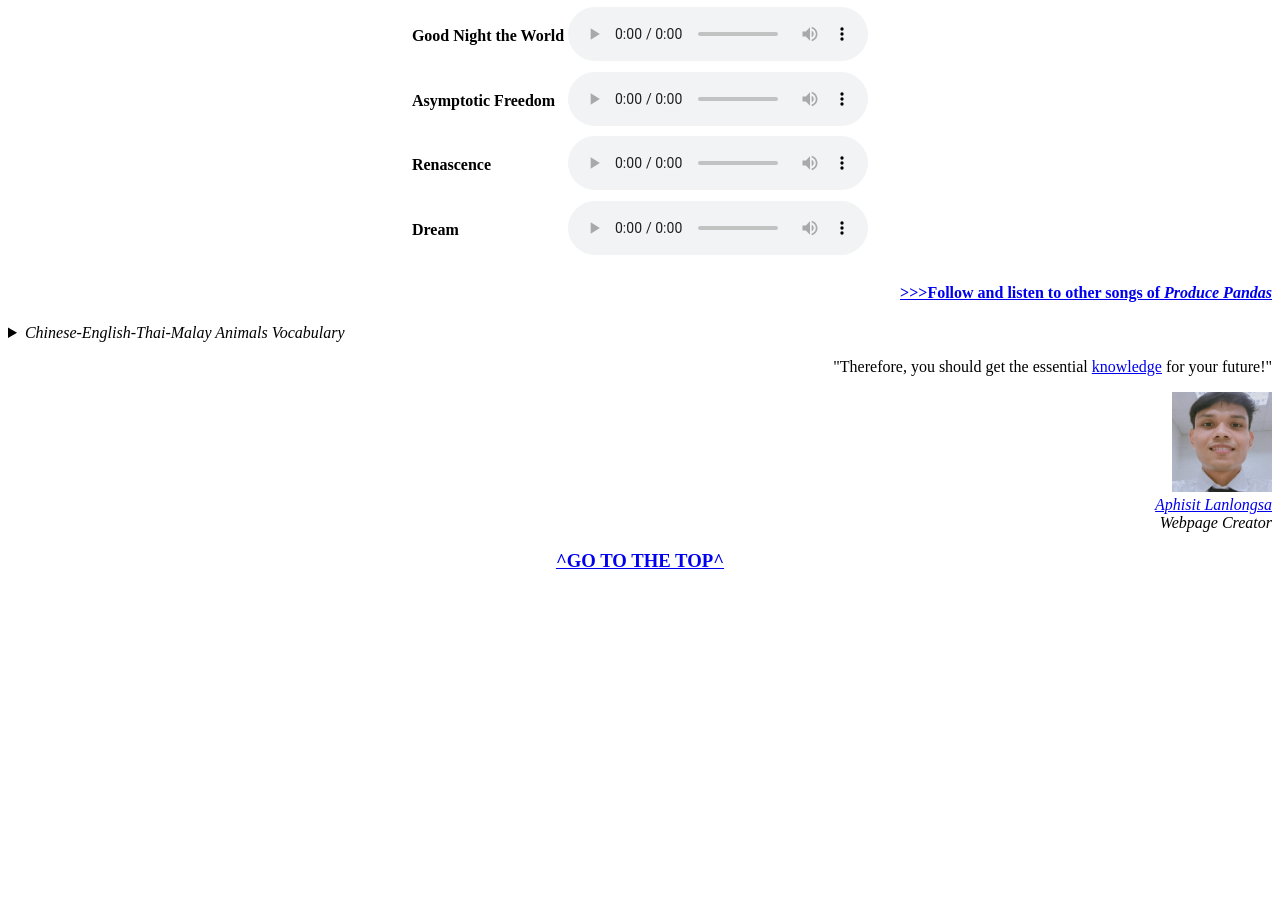
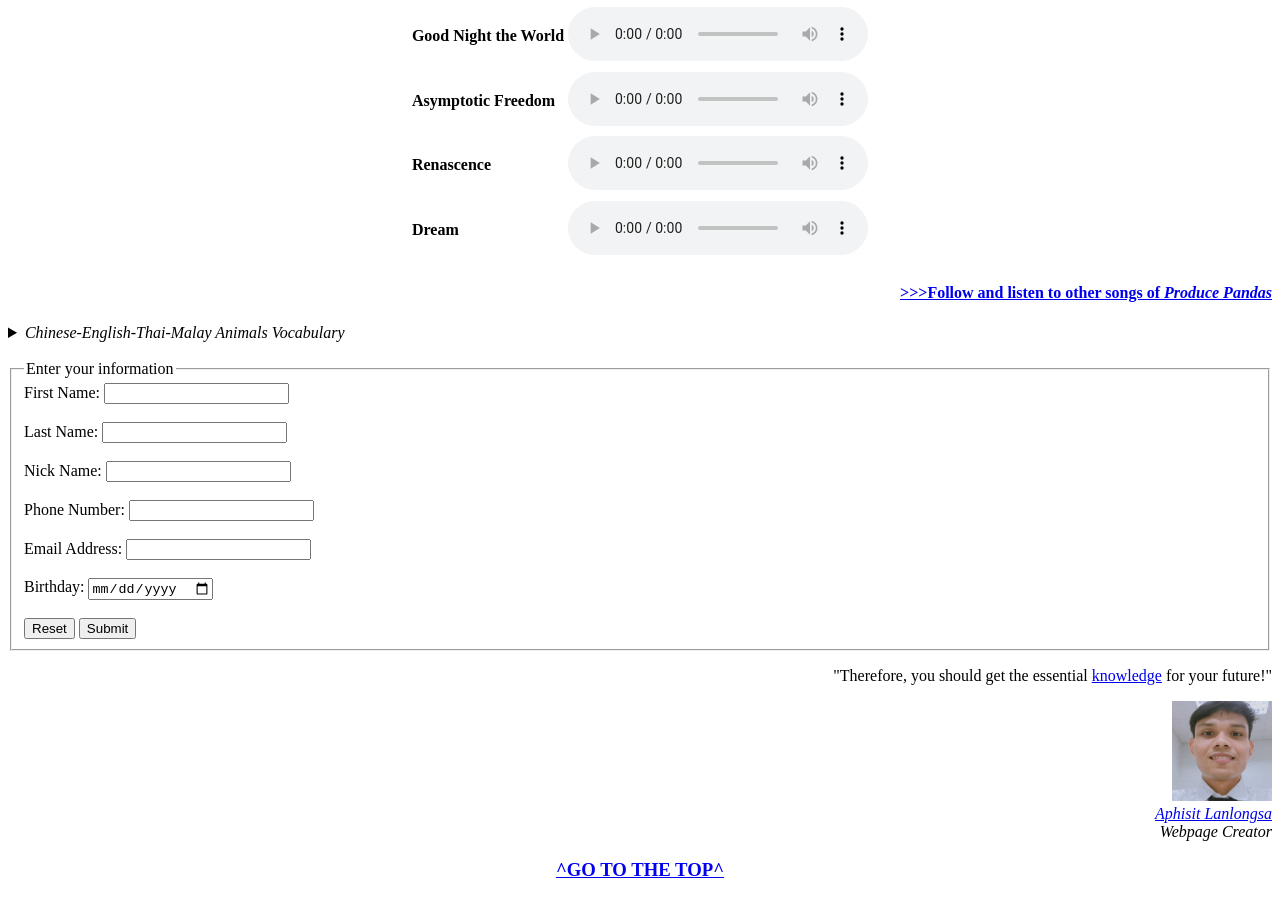
Before and after one commit to ShiqiJunXMT/lang, a plain HTML site: page index.html in a window 1280 px wide. Shown: the part 828-1728 px from the top of the page. Before the commit the page ends 1419 px from the top, so only its background shows below. Drawn offline with Linux system fonts and the light colour scheme.

Commit message:
add filled form

```diff
--- a/index.html
+++ b/index.html
@@ -83,7 +83,26 @@
 		<dt>狼</dt><dd>Wolf หมาป่า Serigala</dd>
 		<dt>象</dt><dd>Elephant ช้าง Gajah</dd>
 	</dl>
-	</details>
+	</details><br>
+	<form action="/action_page.php">
+		<fieldset>
+			<legend>Enter your information</legend>
+				<label for="Fn">First Name:</label>
+				<input type="text" id="Fn" name="firstname"><br><br>
+				<label for="Ln">Last Name:</label>
+				<input type="text" id="Ln" name="lastname"><br><br>
+				<label for="Nn">Nick Name:</label>
+				<input type="text" id="Nn" name="nickname"><br><br>
+				<label for="Pn">Phone Number:</label>
+				<input type="tel" id="Pn" name="phonenumber"><br><br>
+				<label for="email">Email Address:</label>
+				<input type="email" id="email" name="email"><br><br>
+				<label for="birthday">Birthday:</label>
+				<input type="date" id="birthday" name="birthday"><br><br>
+				<button type="reset">Reset</button>
+				<button type="submit">Submit</button>
+		</fieldset>
+	</form>
 		<p align="right">"Therefore, you should get the essential <a href="#qdef">knowledge</a> for your future!"</p>
 	<address>
 		<p align="right"><a href="https://www.facebook.com/friendship1502" target="_blank"><img src="Photos/MPP.jpg" alt="Creator's profile picture" width="100" height="100"></a><br>
```
